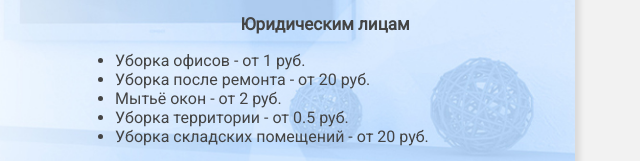
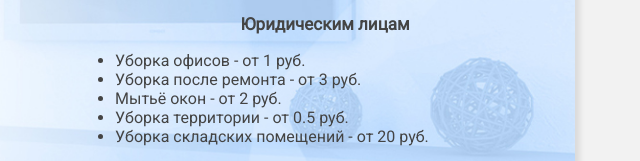
Before and after one commit to GlebHihoho/cleaning.company, a website: page docs/index.html in a window 1280 px wide. Shown: the part 1585-1746 px from the top of the page, 640-1280 px from the left. Drawn offline with nearby package versions, Linux system fonts and the light colour scheme; files that its build step writes are made by us from their sources.

Commit message:
Правки правочки
изменил текст с ценой

```diff
--- a/docs/index.html
+++ b/docs/index.html
@@ -159,7 +159,7 @@
         <h3 class="description__h3">Юридическим лицам</h3>
         <ul class="description__list-head">
           <li class="description__item">Уборка офисов - от 1 руб.</li>
-          <li class="description__item">Уборка после ремонта - от 20 руб.</li>
+          <li class="description__item">Уборка после ремонта - от 3 руб.</li>
           <li class="description__item">Мытьё окон - от 2 руб.</li>
           <li class="description__item">Уборка территории - от 0.5 руб.</li>
           <li class="description__item">Уборка складских помещений - от 20 руб.</li>
```
Also changed, not shown: index.html (+1 -1 lines).
